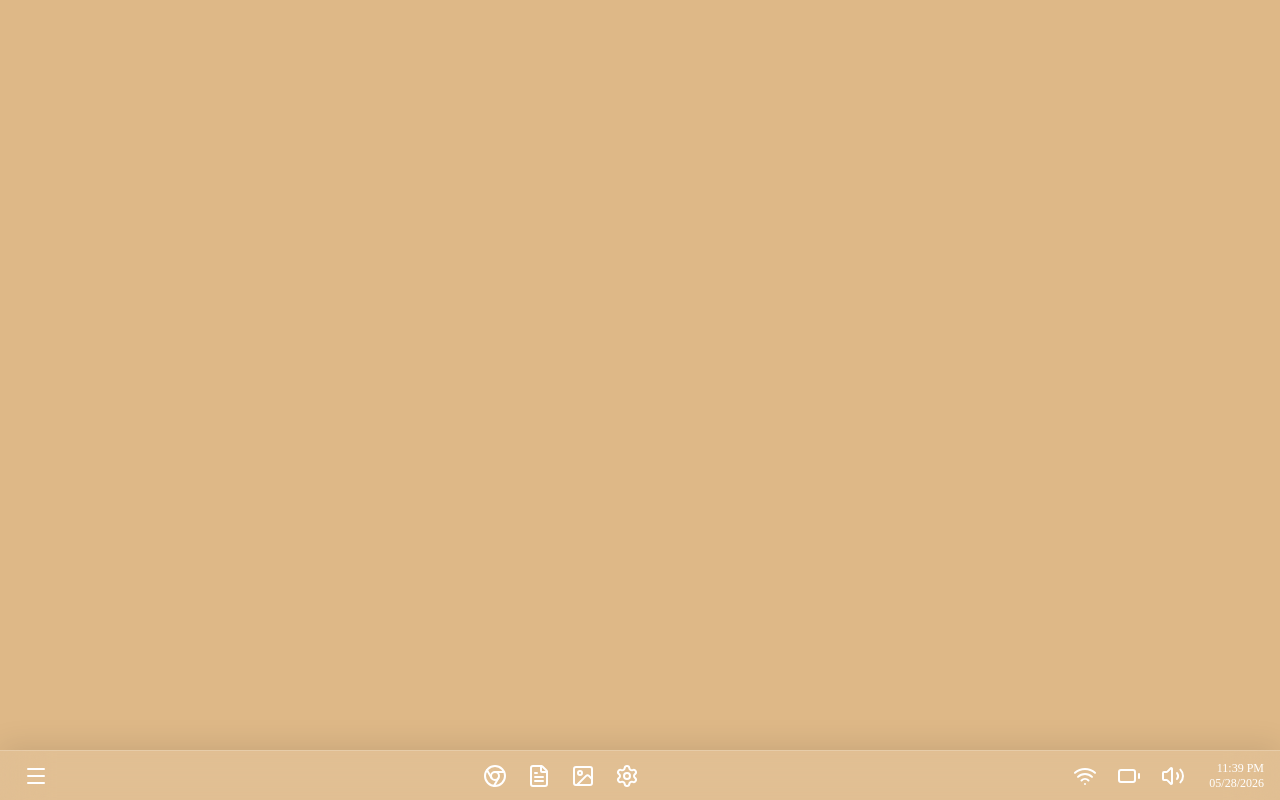
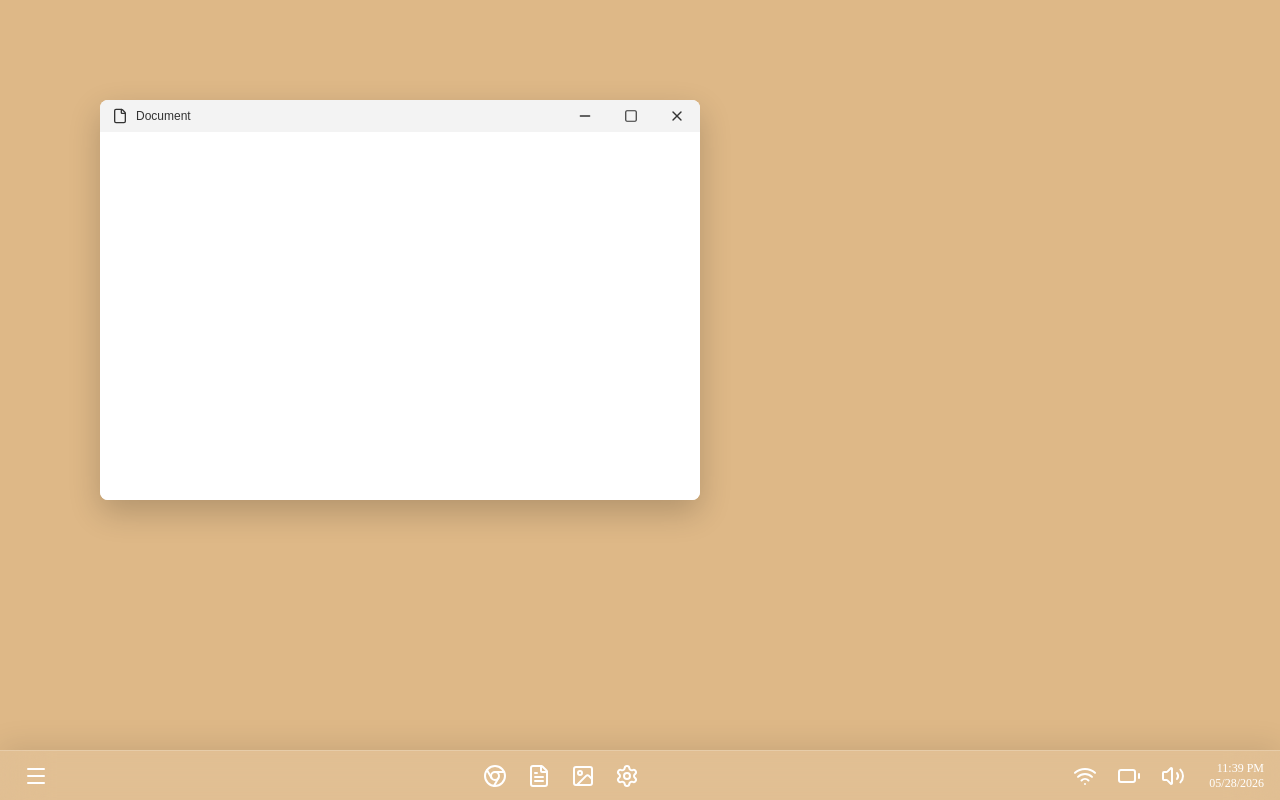
Before and after one commit to Maksimk9245/OS-pet, a Vue app: page / in a window 1280 px wide. Both pictures are taken after a click on the button 538 px from the left and 775 px from the top of the page. Built offline with nearby package versions, Linux system fonts and the light colour scheme.

Commit message:
add Document file. Work with browser Simultaneously

```diff
--- a/src/components/Desktop.vue
+++ b/src/components/Desktop.vue
@@ -4,11 +4,16 @@
         v-if="appState.Browser"
         @close="closeApp('Browser')"
     />
+    <Document
+        v-if="appState.Documents"
+        @close="closeApp('Documents')"
+    />
 </div>
 </template>
 
 <script setup lang="ts">
 import Browser from "./TaskBar/Browser.vue";
+import Document from "./TaskBar/Document.vue";
 import { appState, closeApp } from '../store/appState.ts'
 </script>
 
--- /dev/null
+++ b/src/components/TaskBar/Document.vue
@@ -0,0 +1,21 @@
+<template>
+    <WindowFrame title="Document" :icon="File" @close="$emit('close')">
+        <div class="document--container">
+            <textarea class="notepad-area"></textarea>
+        </div>
+    </WindowFrame>
+</template>
+
+<script setup lang="ts">
+import WindowFrame from "../Windows/WindowFrame.vue";
+import { File } from "lucide-vue-next"
+
+defineEmits(['close'])
+
+
+
+</script>
+
+<style scoped>
+@import '../../style/Document.css';
+</style>
--- /dev/null
+++ b/src/style/Document.css
@@ -0,0 +1,21 @@
+.document--container {
+    width: 100%;
+    height: 100%;
+    display: flex;
+    background-color: #ffffff;
+}
+
+.notepad-area {
+    width: 100%;
+    height: 100%;
+    padding: 16px;
+    border: none;
+    outline: none;
+    resize: none;
+    font-family: 'Segoe UI', Tahoma, Geneva, Verdana, sans-serif;
+    font-size: 14px;
+    line-height: 1.5;
+    color: #333333;
+    background-color: transparent;
+    box-sizing: border-box;
+}
```
